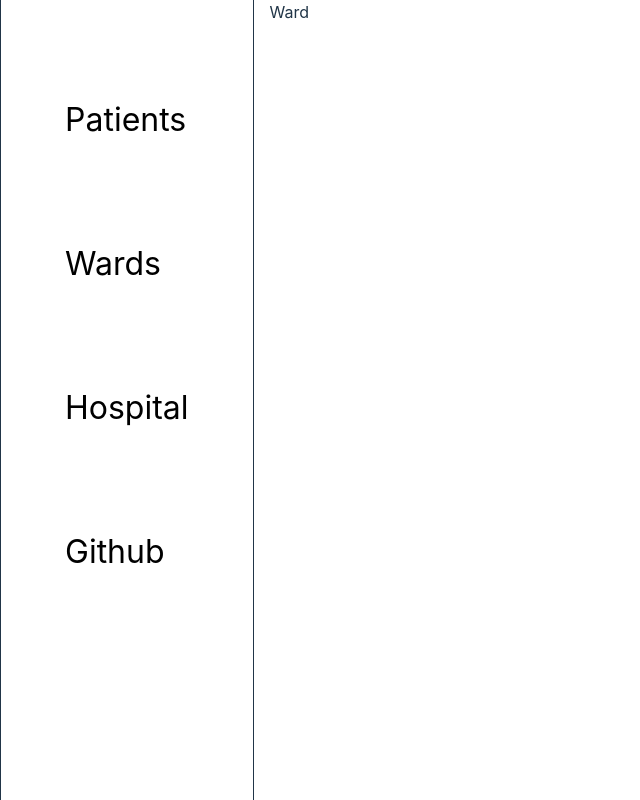
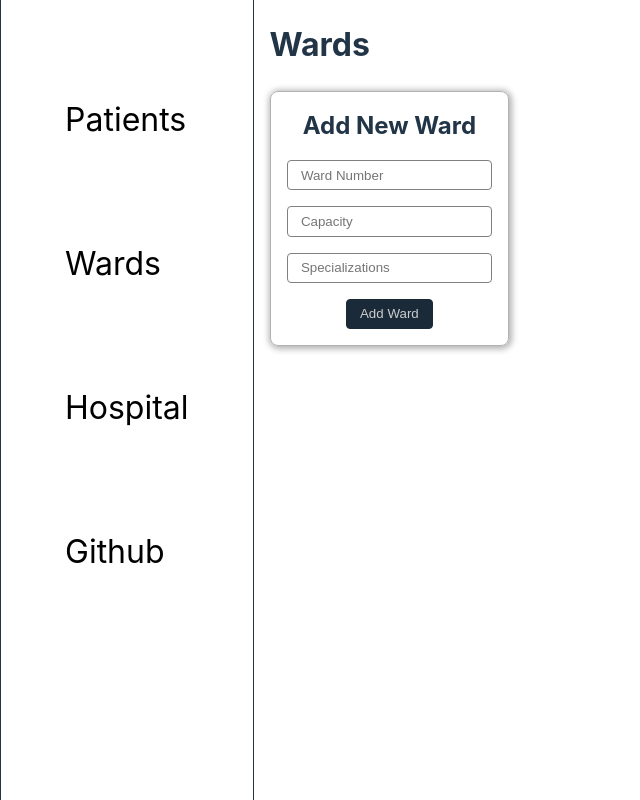
Before and after one commit to WadadParker/patient-management, a React (Vite) app: page /wards in a window 1280 px wide. Shown: the whole page, without its empty margins (0-640 px from the left). Built offline with nearby package versions, Linux system fonts and the light colour scheme.

Commit message:
feat: add ward

```diff
--- /dev/null
+++ b/src/features/patients/addPatient/AddPatient.jsx
@@ -0,0 +1,9 @@
+import styles from "./addPatient.module.css";
+
+import React from 'react'
+
+export const AddPatient = () => {
+  return (
+    <div>AddPatient</div>
+  )
+}
--- /dev/null
+++ b/src/features/wards/addWard/AddWard.jsx
@@ -0,0 +1,34 @@
+import React, { useState } from 'react'
+
+import styles from "./addWard.module.css"
+
+export const AddWard = () =>
+{
+  const [input,setInput] = useState({number:"",capacity:"",specializations:""})
+
+  const changeHandler=(inputField,text)=>
+  {
+    setInput(prev=>({...prev, [inputField]:text}));
+  }
+
+  const isDisabled = () => input.number<1 || input.capacity<1 || input.specializations===""
+
+  const clickHandler =()=>
+  {
+
+  }
+
+
+  return (
+    <div className={styles[`form-container`]}>
+      <h2 className={styles.heading}>Add New Ward</h2>
+
+      <input type='Number' placeholder='Ward Number' value={input.number} onChange={(e)=>changeHandler("number",e.target.value)}/>
+      <input type='Number' placeholder='Capacity' value={input.capacity} onChange={(e)=>changeHandler("capacity",e.target.value)}/>
+      <input placeholder='Specializations' value={input.specializations} onChange={(e)=>changeHandler("specializations",e.target.value)}/>
+
+      <button className={styles.button} disabled={isDisabled()} onClick={()=>clickHandler()}>Add Ward</button>
+
+    </div>
+  )
+}
--- /dev/null
+++ b/src/features/wards/addWard/addWard.module.css
@@ -0,0 +1,40 @@
+.form-container {
+    box-shadow: 1px 1px 6px 2px rgb(179, 178, 178);
+    display: grid;
+    justify-items: center;
+    width: fit-content;
+    gap: 1em;
+    border: 1px solid rgb(179, 178, 178);
+    border-radius: 8px;
+    padding: 1em;
+}
+.heading {
+    margin: 0;
+}
+
+.form-container input {
+    padding: 0.5em 1em;
+    border: 1px solid gray;
+    border-radius: 4px;
+}
+
+.button {
+    color: white;
+    background-color: #213547;
+    border: 1px solid #213547;
+    border-radius: 4px;
+    padding: 0.5em 1em;
+    transition: 300ms;
+}
+.button:hover {
+    color: #213547;
+    background-color: white;
+    cursor: pointer;
+}
+.button:disabled {
+    filter: brightness(0.8);
+}
+.button:hover:disabled {
+    filter: brightness(0.8);
+    cursor: not-allowed;
+}
--- a/src/pages/patients/Patients.jsx
+++ b/src/pages/patients/Patients.jsx
@@ -2,8 +2,13 @@ import React from 'react'
 
 import styles from "./patients.module.css"
 
+import { AddPatient } from '../../features/patients/addPatient/AddPatient'
+
 export const Patients = () => {
   return (
-    <div>Patients</div>
+    <div>
+      <h1>Patients</h1>
+      <AddPatient />
+    </div>
   )
 }
--- a/src/pages/wards/Ward.jsx
+++ b/src/pages/wards/Ward.jsx
@@ -2,8 +2,13 @@ import styles from "./ward.module.css";
 
 import React from 'react'
 
+import { AddWard } from "../../features/wards/addWard/AddWard";
+
 export const Ward = () => {
   return (
-    <div>Ward</div>
+    <div>
+      <h1>Wards</h1>
+      <AddWard />
+    </div>
   )
 }
```
Also changed, not shown: src/features/patients/addPatient/addPatient.module.css (added), src/features/patients/patientsSlice.js (added), src/features/wards/wardsSlice.js (added).
